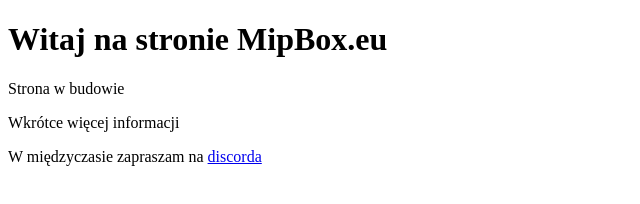
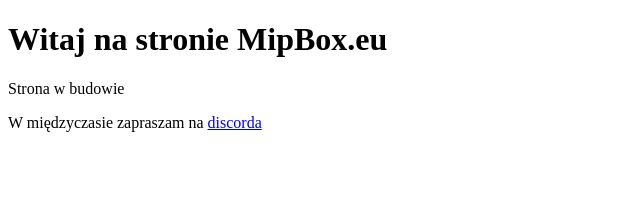
Before and after one commit to EXCIT3Dosu/Projects, a plain HTML site: page MipBox.eu/home.html in a window 1280 px wide. Shown: the whole page, without its empty margins (0-640 px from the left). Drawn offline with Linux system fonts and the light colour scheme.

Commit message:
HomePage v.0.0.1

```diff
--- a/MipBox.eu/home.html
+++ b/MipBox.eu/home.html
@@ -6,7 +6,6 @@
 <body>
     <h1>Witaj na stronie MipBox.eu</h1>
     <p>Strona w budowie</p>
-    <p>Wkrótce więcej informacji</p>
     <p>W międzyczasie zapraszam na <a href="https://discord.gg/ymA3fKJNVb">discorda</a></p>
 </body>
 </html>
```
